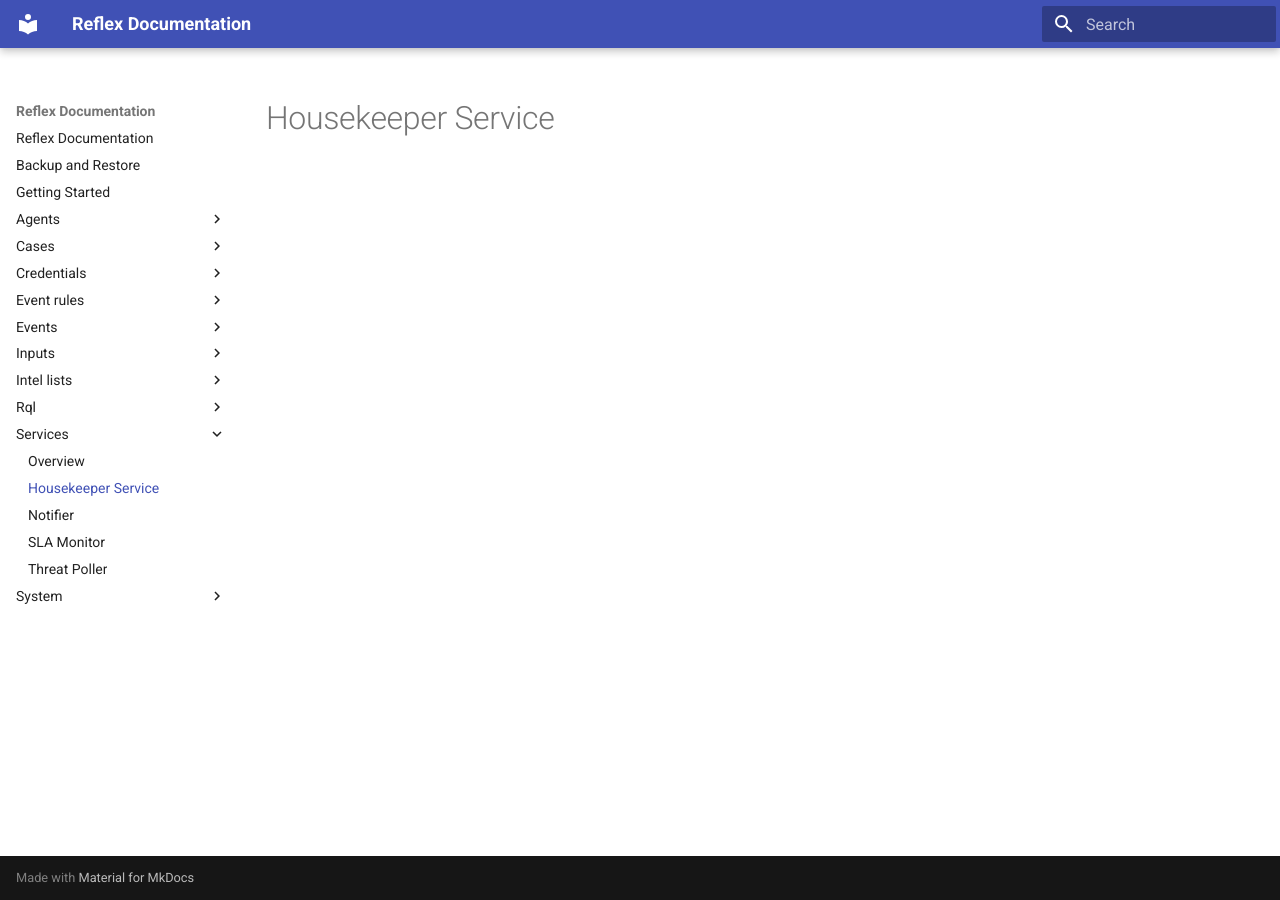
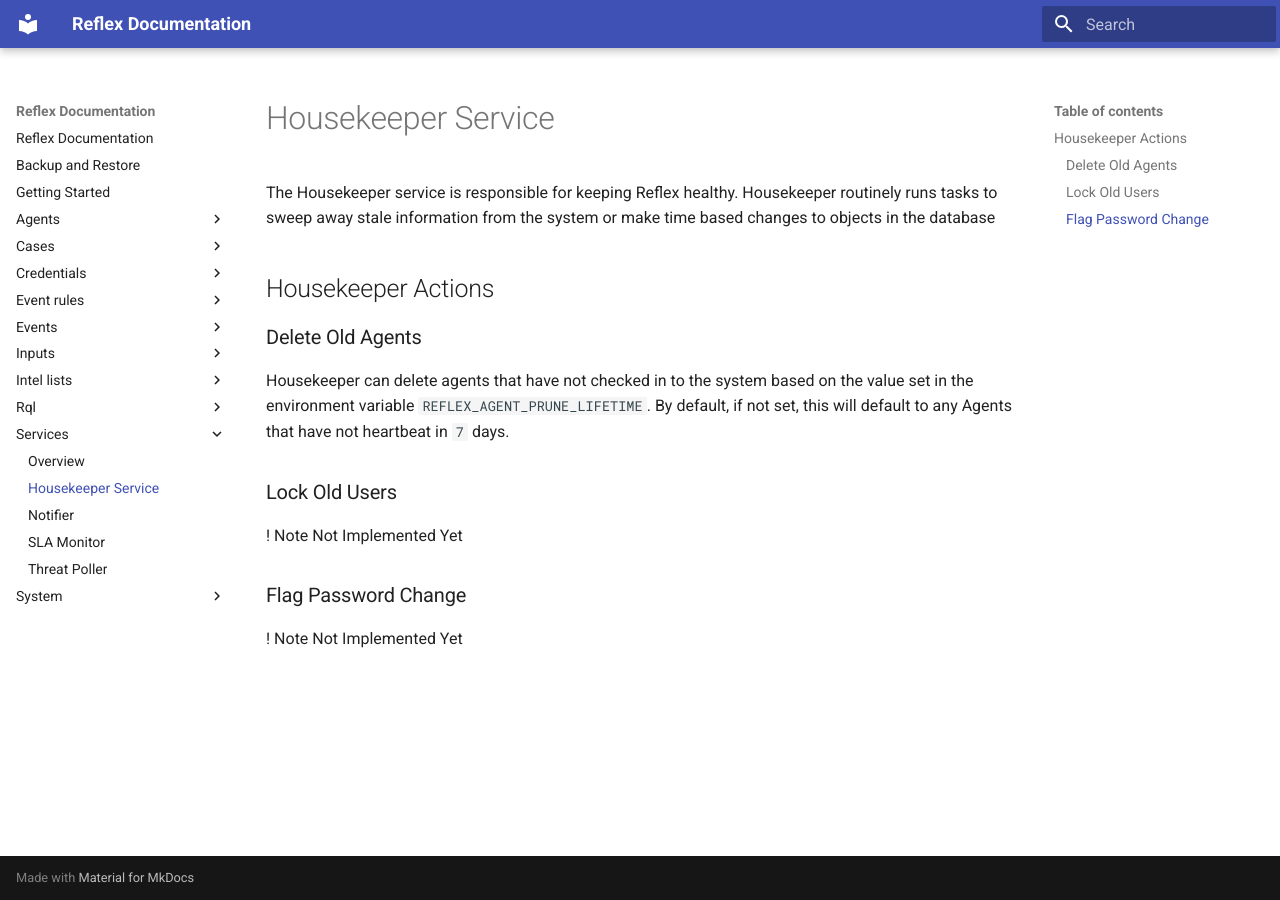
Before and after one commit to reflexsoar/reflex-docs, an MkDocs documentation site: the page built from docs/services/housekeeper.md, in a window 1280 px wide. Built offline with MkDocs 1.6.1 and Material for MkDocs 9.7.7, drawn with Linux system fonts in a browser that asks for light colours.

Commit message:
housekeep basic guide

```diff
--- a/docs/services/housekeeper.md
+++ b/docs/services/housekeeper.md
@@ -1 +1,19 @@
 # Housekeeper Service
+
+The Housekeeper service is responsible for keeping Reflex healthy.  Housekeeper routinely runs tasks to sweep away stale information from the system or make time based changes to objects in the database
+
+## Housekeeper Actions
+
+### Delete Old Agents
+
+Housekeeper can delete agents that have not checked in to the system based on the value set in the environment variable `REFLEX_AGENT_PRUNE_LIFETIME`.  By default, if not set, this will default to any Agents that have not heartbeat in `7` days.
+
+### Lock Old Users
+
+! Note
+    Not Implemented Yet
+
+### Flag Password Change
+
+! Note
+    Not Implemented Yet
```
